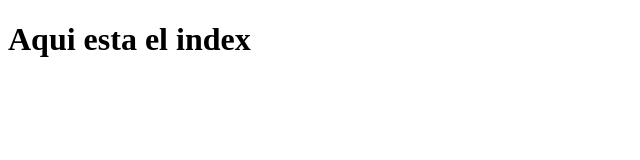
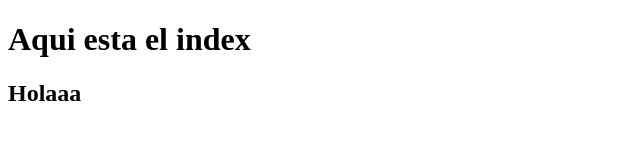
Before and after one commit to EliAidan/proyecto3, a plain HTML site: page index.html in a window 1280 px wide. Shown: the whole page, without its empty margins (0-640 px from the left). Drawn offline with Linux system fonts and the light colour scheme.

Commit message:
Cambios en el index

```diff
--- a/index.html
+++ b/index.html
@@ -7,5 +7,6 @@
 </head>
 <body>
     <h1>Aqui esta el index</h1>
+    <h2>Holaaa</h2>
 </body>
 </html>
```
